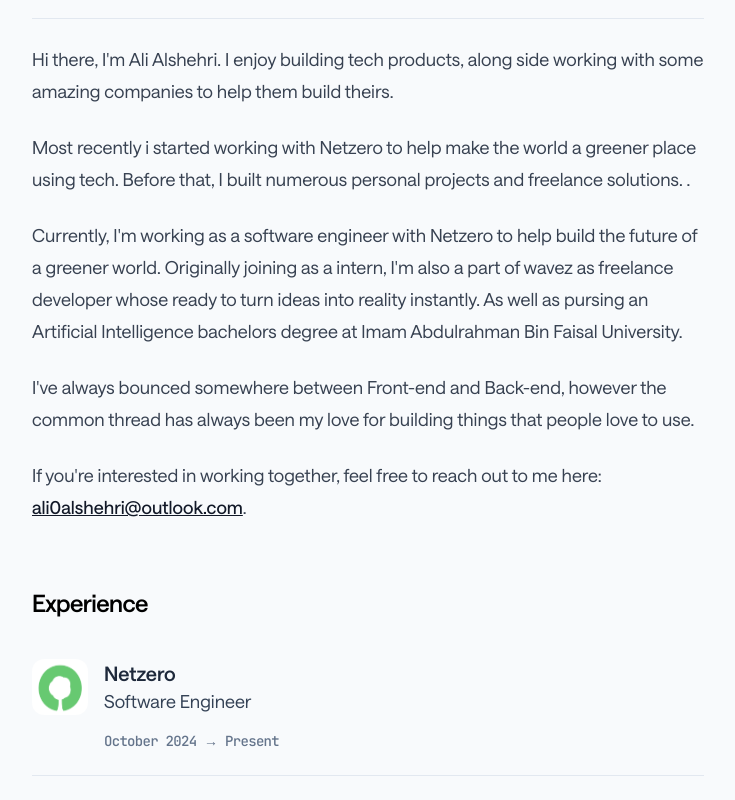
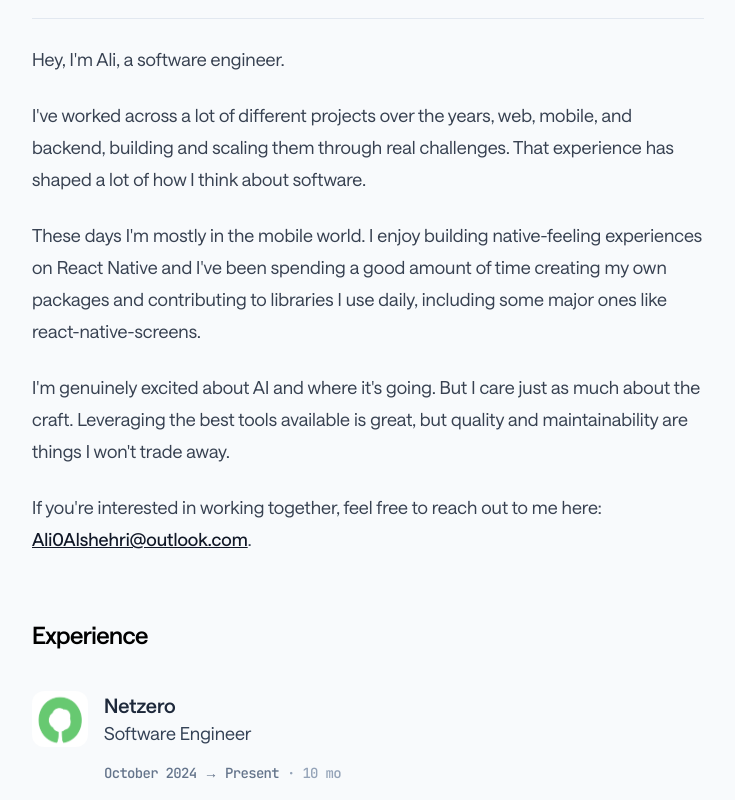
Before and after one commit to AlshehriAli0/portfolio-v2, a Next.js app: page /info in a window 1280 px wide. Shown: the part 200-1000 px from the top of the page, without its empty margins (272-1007 px from the left). Built offline with nearby package versions, Linux system fonts and the light colour scheme.

Commit message:
refactor: Update personal information and experience details in various pages for clarity and accuracy

```diff
--- a/app/components/Nav.tsx
+++ b/app/components/Nav.tsx
@@ -9,7 +9,7 @@ export const Nav = () => {
   return (
     <header className="pt-8 md:pt-16 pb-16 px-6 md:px-0 flex justify-between">
       <Link href="/" className="group transition" aria-label="Ali Alshehri home" prefetch={true}>
-        <h1 className="text-base font-mono font-semibold text-slate-950">as</h1>
+        <h1 className="text-base font-mono font-semibold text-slate-950">Ali</h1>
         <span
           className={`block ${
             activePath === "/" ? "max-w-full" : "max-w-0"
--- a/app/contact/page.tsx
+++ b/app/contact/page.tsx
@@ -24,7 +24,7 @@ const contact: {
   {
     method: "Email",
     link: "mailto:ali0alshehri@outlook.com",
-    label: "ali0alshehri@outlook.com",
+    label: "Ali0Alshehri@outlook.com",
   },
   {
     method: "X",
--- a/app/info/page.tsx
+++ b/app/info/page.tsx
@@ -21,28 +21,46 @@ export const metadata: Metadata = {
 const experience: {
   company: string;
   role: string;
-  date: string;
+  start: Date;
+  end: Date | null;
   logo: string;
 }[] = [
   {
     company: "Netzero",
     role: "Software Engineer",
-    date: "October 2024 → Present",
+    start: new Date("2024-10-01"),
+    end: null,
     logo: "/netzero.png",
   },
   {
     company: "Netzero",
     role: "Software Engineering Intern",
-    date: "July 2024 → October 2024",
+    start: new Date("2024-07-01"),
+    end: new Date("2024-10-01"),
     logo: "/netzero.png",
   },
   {
     company: "Wavez",
     role: "Full-Stack Developer",
-    date: "May 2024 → Present",
+    start: new Date("2024-05-01"),
+    end: null,
     logo: "/wavez.png",
   },
 ];
+
+function formatDate(date: Date) {
+  return date.toLocaleDateString("en-US", { month: "long", year: "numeric" });
+}
+
+function calcDuration(start: Date, end: Date | null) {
+  const to = end ?? new Date();
+  const months = (to.getFullYear() - start.getFullYear()) * 12 + (to.getMonth() - start.getMonth()) + 1;
+  const years = Math.floor(months / 12);
+  const remainingMonths = months % 12;
+  if (years === 0) return `${remainingMonths} mo`;
+  if (remainingMonths === 0) return `${years} yr`;
+  return `${years} yr ${remainingMonths} mo`;
+}
 
 export const dynamic = "force-static";
 
@@ -51,29 +69,25 @@ export default async function InfoPage() {
     <main className="px-6 md:px-0">
       <PageHeader title="Information" />
       <section className="pb-8 prose prose-lg">
+        <p>Hey, I&apos;m Ali, a software engineer.</p>
         <p>
-          Hi there, I&apos;m Ali Alshehri. I enjoy building tech products, along side working with some amazing
-          companies to help them build theirs.
+          I&apos;ve worked across a lot of different projects over the years, web, mobile, and backend, building and
+          scaling them through real challenges. That experience has shaped a lot of how I think about software.
         </p>
         <p>
-          Most recently i started working with Netzero to help make the world a greener place using tech. Before that, I
-          built numerous personal projects and freelance solutions. .
+          These days I&apos;m mostly in the mobile world. I enjoy building native-feeling experiences on React Native
+          and I&apos;ve been spending a good amount of time creating my own packages and contributing to libraries I use
+          daily, including some major ones like react-native-screens.
         </p>
         <p>
-          Currently, I&apos;m working as a software engineer with Netzero to help build the future of a greener world.
-          Originally joining as a intern, I&apos;m also a part of wavez as freelance developer whose ready to turn ideas
-          into reality instantly. As well as pursing an Artificial Intelligence bachelors degree at Imam Abdulrahman Bin
-          Faisal University.
-        </p>
-
-        <p>
-          I&apos;ve always bounced somewhere between Front-end and Back-end, however the common thread has always been
-          my love for building things that people love to use.
+          I&apos;m genuinely excited about AI and where it&apos;s going. But I care just as much about the craft.
+          Leveraging the best tools available is great, but quality and maintainability are things I won&apos;t trade
+          away.
         </p>
 
         <p>
           If you&apos;re interested in working together, feel free to reach out to me here:{" "}
-          <Link href="mailto:ali0alshehri@outlook.com">ali0alshehri@outlook.com</Link>.
+          <Link href="mailto:ali0alshehri@outlook.com">Ali0Alshehri@outlook.com</Link>.
         </p>
       </section>
 
@@ -85,7 +99,7 @@ export default async function InfoPage() {
         <div className="divide-y divide-slate-200">
           {experience.map(exp => {
             return (
-              <div className="flex gap-4 py-6" key={exp.date}>
+              <div className="flex gap-4 py-6" key={`${exp.company}-${exp.role}`}>
                 <Image
                   width={56}
                   height={56}
@@ -97,7 +111,8 @@ export default async function InfoPage() {
                   <span className="text-slate-800 text-xl font-semibold">{exp.company}</span>
                   <span className="text-slate-700 text-lg">{exp.role}</span>
                   <span className="block mt-4 text-slate-500 col-span-2 text-sm font-medium tracking-tighter font-mono">
-                    {exp.date}
+                    {formatDate(exp.start)} → {exp.end ? formatDate(exp.end) : "Present"}
+                    <span className="ml-2 text-slate-400">· {calcDuration(exp.start, exp.end)}</span>
                   </span>
                 </div>
               </div>
--- a/app/page.tsx
+++ b/app/page.tsx
@@ -39,7 +39,7 @@ export default async function Home() {
           <span className="block text-slate-500 font-normal text-2xl pt-1">A software engineer based in khobar.</span>
         </h1>
         <p className="text-slate-700 text-lg md:text-xl leading-normal">
-          I work with amazing companies to create exceptional products.
+          I love building software that feels good to use, the kind people actually want to come back to.
         </p>
         <Link
           href="/info"
```
